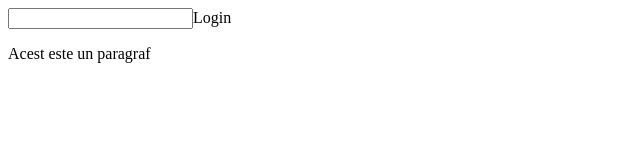
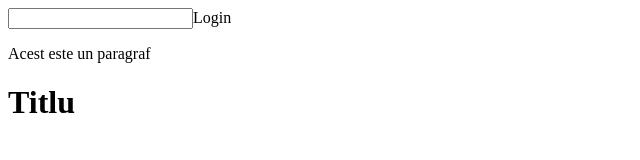
Before and after one commit to Octav95/git-practice, a plain HTML site: page index1.html in a window 1280 px wide. Shown: the whole page, without its empty margins (0-640 px from the left). Drawn offline with Linux system fonts and the light colour scheme.

Commit message:
am adaugat un h1

```diff
--- a/index1.html
+++ b/index1.html
@@ -10,6 +10,7 @@
     <form>
         <input type="text">Login</form>
         <p>Acest este un paragraf</p>
+        <h1>Titlu</h1>
     </form>
 </body>
 </html>
```
